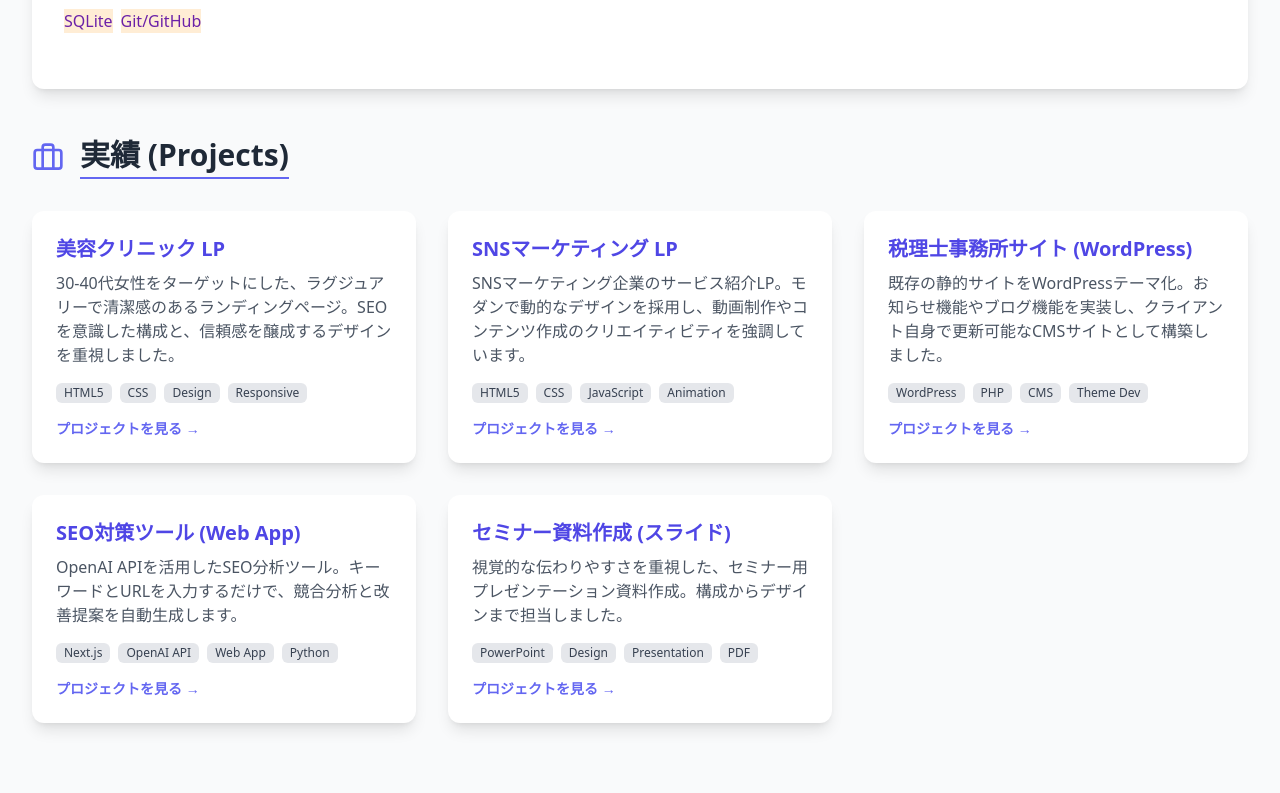
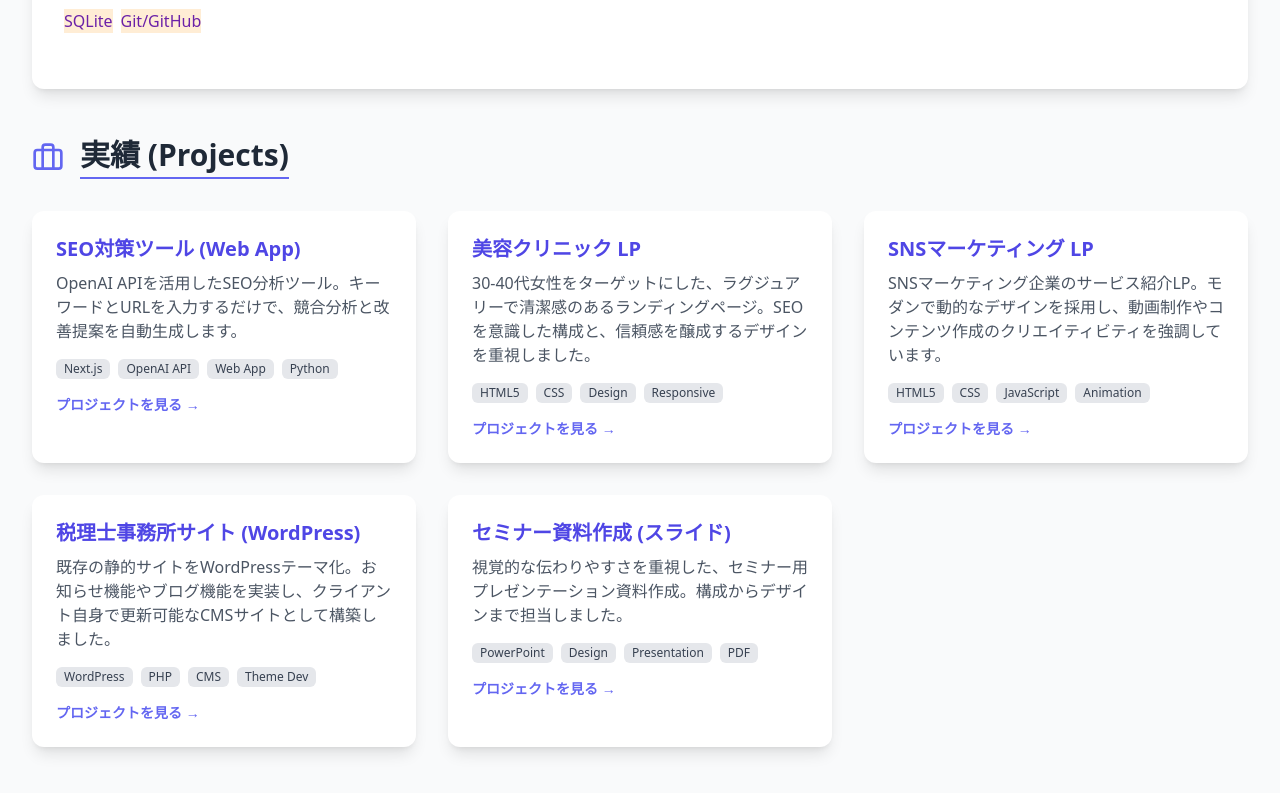
Before and after one commit to sa222conii/my-portfolio, a Next.js app: page / in a window 1280 px wide. Shown: the part 807-1600 px from the top of the page. Built offline with nearby package versions, Linux system fonts and the light colour scheme.

Commit message:
SEOツールを実績の最初に変更

```diff
--- a/src/app/page.tsx
+++ b/src/app/page.tsx
@@ -7,6 +7,14 @@ import ContactModal from '../components/ContactModal';
 
 // ポートフォリオのダミーデータ
 const projects = [
+  {
+    id: 4,
+    title: "SEO対策ツール (Web App)",
+    description: "OpenAI APIを活用したSEO分析ツール。キーワードとURLを入力するだけで、競合分析と改善提案を自動生成します。",
+    tags: ["Next.js", "OpenAI API", "Web App", "Python"],
+    link: "https://seo-ai-checker-x9ba.vercel.app/",
+    image: "",
+  },
   {
     id: 1,
     title: "美容クリニック LP",
@@ -29,14 +37,6 @@ const projects = [
     description: "既存の静的サイトをWordPressテーマ化。お知らせ機能やブログ機能を実装し、クライアント自身で更新可能なCMSサイトとして構築しました。",
     tags: ["WordPress", "PHP", "CMS", "Theme Dev"],
     link: "/works/wp_tax_office.pdf",
-    image: "",
-  },
-  {
-    id: 4,
-    title: "SEO対策ツール (Web App)",
-    description: "OpenAI APIを活用したSEO分析ツール。キーワードとURLを入力するだけで、競合分析と改善提案を自動生成します。",
-    tags: ["Next.js", "OpenAI API", "Web App", "Python"],
-    link: "https://seo-ai-checker-x9ba.vercel.app/",
     image: "",
   },
   {
```
